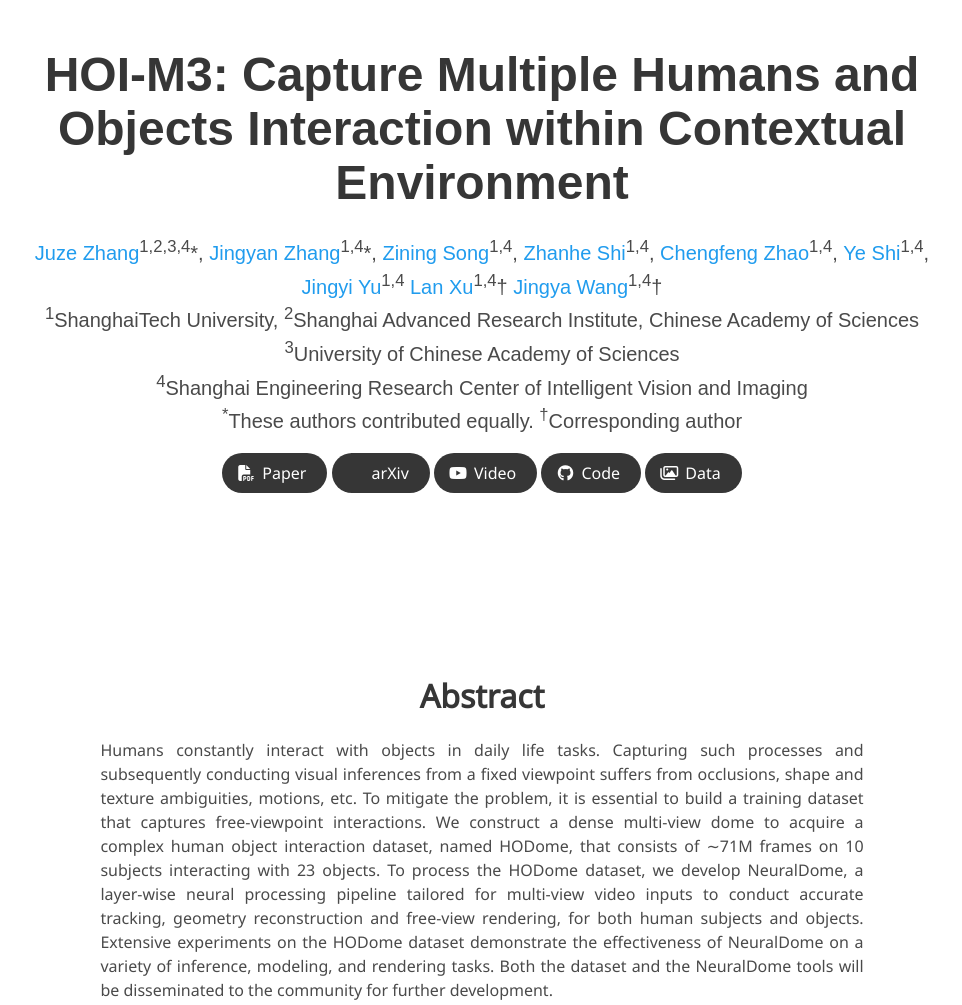
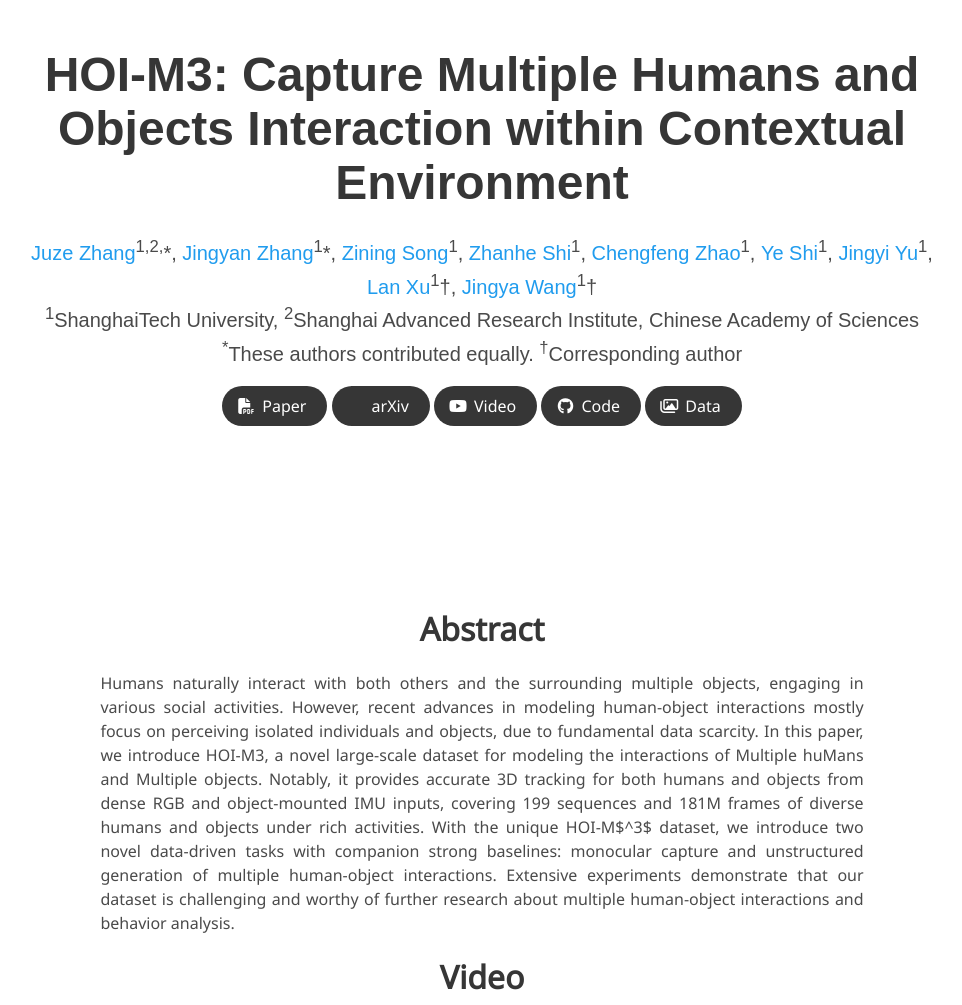
Before and after one commit to Juzezhang/HOIM3_ProjectPage, a website: page index.html in a window 1280 px wide. Shown: the top 1005 px of the page, without its empty margins (158-1120 px from the left). Drawn offline with nearby package versions, Linux system fonts and the light colour scheme; some icons are missing; a web font is replaced by a local one.

Commit message:
Update index.html

```diff
--- a/index.html
+++ b/index.html
@@ -50,37 +50,35 @@
           <h1 class="title is-1 publication-title">HOI-M3: Capture Multiple Humans and Objects Interaction within Contextual Environment</h1>
           <div class="is-size-5 publication-authors">
             <span class="author-block">
-              <a href="https://scholar.google.com.hk/citations?user=qbovRUIAAAAJ">Juze Zhang</a><sup>1,2,3,4</sup>*,</span>
+              <a href="https://juzezhang.github.io/">Juze Zhang</a><sup>1,2,</sup>*,</span>
             <span class="author-block">
-              <a href="https://haiminluo.github.io/">Jingyan Zhang</a><sup>1,4</sup>*,</span>
+              <a href="https://zhanglele12138.github.io/">Jingyan Zhang</a><sup>1</sup>*,</span>
             <span class="author-block">
-              <a>Zining Song</a><sup>1,4</sup>,
+              <a>Zining Song</a><sup>1</sup>,
             </span>
             <span class="author-block">
-              <a>Zhanhe Shi</a><sup>1,4</sup>,
+              <a>Zhanhe Shi</a><sup>1</sup>,
             </span>
             <span class="author-block">
-              <a>Chengfeng Zhao</a><sup>1,4</sup>,
+              <a>Chengfeng Zhao</a><sup>1</sup>,
             </span>
             <span class="author-block">
-              <a href="https://shiye21.github.io/">Ye Shi</a><sup>1,4</sup>,
+              <a href="https://shiye21.github.io/">Ye Shi</a><sup>1</sup>,
             </span>
             <span class="author-block">
-              <a href="http://www.yu-jingyi.com/cv/">Jingyi Yu</a><sup>1,4</sup>
+              <a href="http://www.yu-jingyi.com/cv/">Jingyi Yu</a><sup>1</sup>,
             </span>
             <span class="author-block">
-              <a href="https://www.xu-lan.com/">Lan Xu</a><sup>1,4</sup>†
+              <a href="https://www.xu-lan.com/">Lan Xu</a><sup>1</sup>†,
             </span>
             <span class="author-block">
-              <a href="https://faculty.sist.shanghaitech.edu.cn/faculty/wangjingya/">Jingya Wang</a><sup>1,4</sup>†
+              <a href="https://faculty.sist.shanghaitech.edu.cn/faculty/wangjingya/">Jingya Wang</a><sup>1</sup>†
             </span>
           </div>
 
           <div class="is-size-5 publication-authors">
             <span class="author-block"><sup>1</sup>ShanghaiTech University,</span>
             <span class="author-block"><sup>2</sup>Shanghai Advanced Research Institute, Chinese Academy of Sciences</span>
-            <span class="author-block"><sup>3</sup>University of Chinese Academy of Sciences</span>
-            <span class="author-block"><sup>4</sup>Shanghai Engineering Research Center of Intelligent Vision and Imaging</span>
             <span class="author-block"><sup>*</sup>These authors contributed equally.</span>
             <span class="author-block"><sup>†</sup>Corresponding author</span>
           </div>
@@ -89,7 +87,7 @@
             <div class="publication-links">
               <!-- PDF Link. -->
               <span class="link-block">
-                <a href="https://openaccess.thecvf.com/content/CVPR2023/papers/Zhang_NeuralDome_A_Neural_Modeling_Pipeline_on_Multi-View_Human-Object_Interactions_CVPR_2023_paper.pdf"
+                <a href="https://arxiv.org/pdf/2404.00299.pdf"
                    class="external-link button is-normal is-rounded is-dark">
                   <span class="icon">
                       <i class="fas fa-file-pdf"></i>
@@ -98,7 +96,7 @@
                 </a>
               </span>
               <span class="link-block">
-                <a href="https://arxiv.org/pdf/2212.07626.pdf"
+                <a href="https://arxiv.org/pdf/2404.00299.pdf"
                    class="external-link button is-normal is-rounded is-dark">
                   <span class="icon">
                       <i class="ai ai-arxiv"></i>
@@ -128,7 +126,7 @@
               </span>
               <!-- Dataset Link. -->
               <span class="link-block">
-                <a href="https://drive.google.com/drive/folders/1-QHvcwa71Wk7rdfnQrOyInqK-SWK6lRA?usp=sharing"
+                <a href="https://drive.google.com/drive/folders/1gaD7beBIh-Wi2Woyri9ZzvKXI8-To_dD?usp=drive_link"
                    class="external-link button is-normal is-rounded is-dark">
                   <span class="icon">
                       <i class="far fa-images"></i>
@@ -164,18 +162,12 @@
         <h2 class="title is-3">Abstract</h2>
         <div class="content has-text-justified">
           <p>
-            Humans constantly interact with objects in daily life
-            tasks. Capturing such processes and subsequently conducting visual inferences from a fixed viewpoint suffers from
-            occlusions, shape and texture ambiguities, motions, etc.
-            To mitigate the problem, it is essential to build a training
-            dataset that captures free-viewpoint interactions. We construct a dense multi-view dome to acquire a complex human object interaction dataset, named HODome, that consists of ∼71M frames on 10 subjects interacting with 23
-            objects. To process the HODome dataset, we develop NeuralDome, a layer-wise neural processing pipeline tailored
-            for multi-view video inputs to conduct accurate tracking,
-            geometry reconstruction and free-view rendering, for both
-            human subjects and objects. Extensive experiments on the
-            HODome dataset demonstrate the effectiveness of NeuralDome on a variety of inference, modeling, and rendering
-            tasks. Both the dataset and the NeuralDome tools will be
-            disseminated to the community for further development.
+            Humans naturally interact with both others and the surrounding multiple objects, engaging in various social activities.
+            However, recent advances in modeling human-object interactions mostly focus on perceiving isolated individuals and objects, due to fundamental data scarcity.
+            In this paper, we introduce HOI-M3, a novel large-scale dataset for modeling the interactions of Multiple huMans and Multiple objects.
+            Notably, it provides accurate 3D tracking for both humans and objects from dense RGB and object-mounted IMU inputs, covering 199 sequences and 181M frames of diverse humans and objects under rich activities. With the unique HOI-M$^3$ dataset, we introduce two novel data-driven tasks with companion strong baselines:
+            monocular capture and unstructured generation of multiple human-object interactions.
+            Extensive experiments demonstrate that our dataset is challenging and worthy of further research about multiple human-object interactions and behavior analysis.
           </p>
         </div>
       </div>
@@ -201,13 +193,14 @@
 <section class="section" id="BibTeX">
   <div class="container is-max-desktop content">
     <h2 class="title">BibTeX</h2>
-    <pre><code>@inproceedings{
-      zhang2023neuraldome,
-      title={NeuralDome: A Neural Modeling Pipeline on Multi-View Human-Object Interactions},
-      author={Juze Zhang and Haimin Luo and Hongdi Yang and Xinru Xu and Qianyang Wu and Ye Shi and Jingyi Yu and Lan Xu and Jingya Wang},
-      booktitle={CVPR},
-      year={2023},
-}</code></pre>
+    <pre><code>
+      @article{zhang2024hoi,
+              title={HOI-M3: Capture Multiple Humans and Objects Interaction within Contextual Environment},
+              author={Zhang, Juze and Zhang, Jingyan and Song, Zining and Shi, Zhanhe and Zhao, Chengfeng and Shi, Ye and Yu, Jingyi and Xu, Lan and Wang, Jingya},
+              journal={arXiv preprint arXiv:2404.00299},
+              year={2024}
+              }
+    </code></pre>
   </div>
 </section>
 
```
